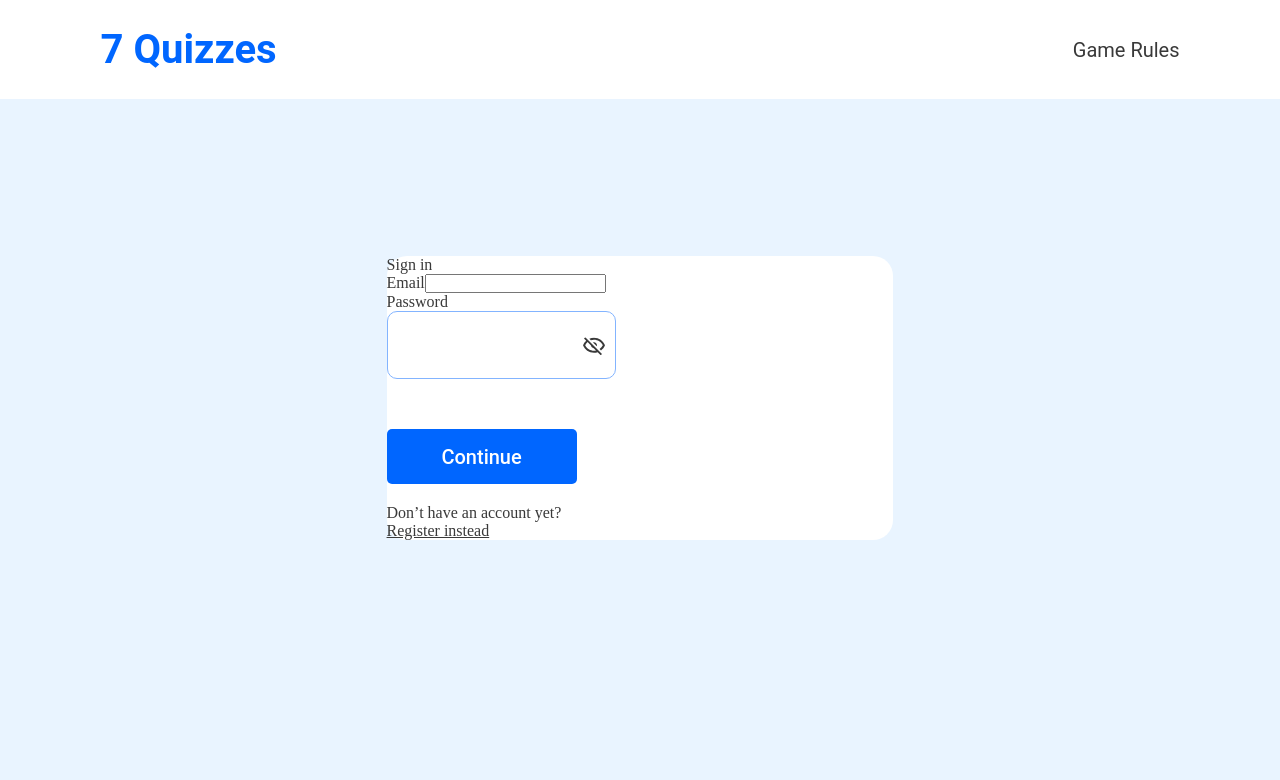
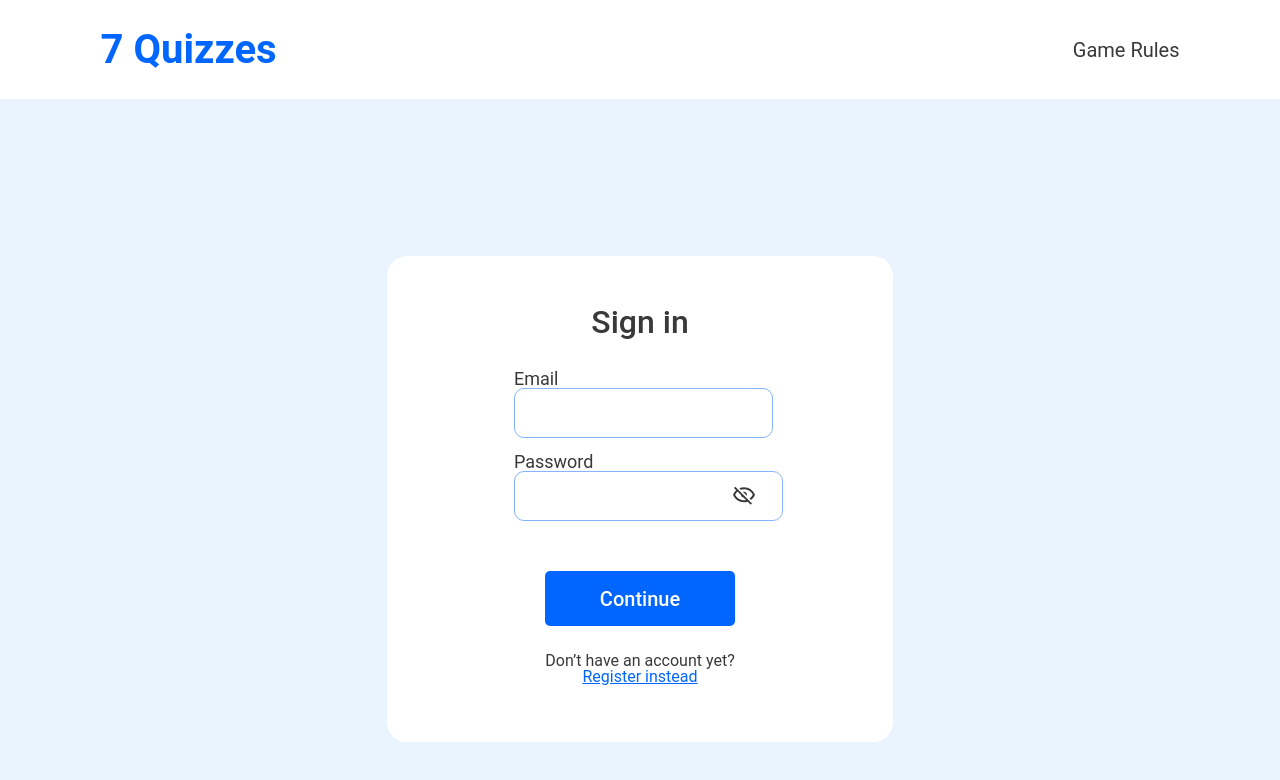
Before and after one commit to YuliaVorotintseva/7quizzes-frontend, a React (Vite) app: page / in a window 1280 px wide. Shown: the top 780 px of the page. Built offline with nearby package versions, Linux system fonts and the light colour scheme.

Commit message:
style: corrected styles for PasswordInput and SignInForm components

```diff
--- a/src/components/Button/button.css
+++ b/src/components/Button/button.css
@@ -34,6 +34,7 @@
 }
 
 .submit__sign_in {
+  align-self: center;
   margin-top: 50px;
   margin-bottom: 20px;
 }
--- a/src/components/PasswordInput/passwordInput.css
+++ b/src/components/PasswordInput/passwordInput.css
@@ -1,13 +1,20 @@
 .password_input {
-  display: flex;
-  flex-direction: column;
+  font-family: var(--main-font-family);
+  font-size: 18px;
+  line-height: var(--line-height-normal);
+  color: var(--main-font-color);
+  letter-spacing: var(--letter-spacing-normal);
+}
+
+.field__password_input {
+  position: relative;
 }
 
 .field {
-  position: relative;
-  height: 50px;
+  width: 17.1vw;
+  height: 32px;
   padding: 8px;
-  padding-right: 42px;
+  padding-right: 40px;
   user-select: none;
   outline: none;
   border: 1px solid #83b4ff;
@@ -16,8 +23,10 @@
 
 .field__show_password {
   position: absolute;
+  top: 0;
+  right: 0;
   cursor: pointer;
   background: none;
   border: none;
-  transform: translateX(-150%) translateY(125%);
+  transform: translateX(-50%) translateY(75%);
 }
--- a/src/components/SignInForm/SignInForm.tsx
+++ b/src/components/SignInForm/SignInForm.tsx
@@ -14,13 +14,13 @@ const SignInForm = () => {
       <form className="form__sign_in" method="POST" action="/">
         <p className="title__sign_in">Sign in</p>
         <div className="email__sign_in">
-          <label htmlFor="emain">Email</label>
+          <label htmlFor="email">Email</label>
           <input
             id="email"
             className="email"
             type="email"
             tabIndex={1}
-            required
+            pattern="/^[a-zA-Z0-9]+@[a-zA-Z]+\.[a-zA-Z]{2,}$/"
           />
         </div>
         <PasswordInput />
--- a/src/components/SignInForm/signInForm.css
+++ b/src/components/SignInForm/signInForm.css
@@ -1,4 +1,56 @@
 .form__sign_in {
   display: flex;
   flex-direction: column;
+  justify-content: center;
+  max-width: 19.7vw;
+  margin: 0 auto;
+  font-family: var(--main-font-family);
+  line-height: var(--line-height-normal);
+  color: var(--main-font-color);
+  letter-spacing: var(--letter-spacing-normal);
 }
+
+.title__sign_in {
+  align-self: center;
+  height: 38px;
+  margin-top: 50px;
+  margin-bottom: 26px;
+  font-size: var(--text-header-question);
+  font-weight: var(--font-weight-middle);
+}
+
+.email__sign_in {
+  display: flex;
+  flex-direction: column;
+  width: 18.85vw;
+  margin-bottom: 15px;
+  font-size: 18px;
+}
+
+.email {
+  position: relative;
+  width: 100%;
+  height: 32px;
+  padding: 8px;
+  user-select: none;
+  outline: none;
+  border: 1px solid #83b4ff;
+  border-radius: 10px;
+}
+
+.email:invalid {
+  border-color: #d00000;
+}
+
+.info__sign_in {
+  display: flex;
+  flex-direction: column;
+  align-items: center;
+  justify-content: center;
+  height: 46px;
+  margin-bottom: 50px;
+}
+
+.link__register {
+  color: var(--button-active-background-color);
+}
--- a/src/index.css
+++ b/src/index.css
@@ -16,7 +16,7 @@
   --text-header-question: 2rem;
   --text-header-logo: 2.5rem;
   --font-weight-normal: 400;
-  --font-weight-middle: 500;
+  --font-weight-middle: 550;
   --font-weight-bold: 700;
   --line-height-normal: 1;
   --letter-spacing-normal: 0;
```
